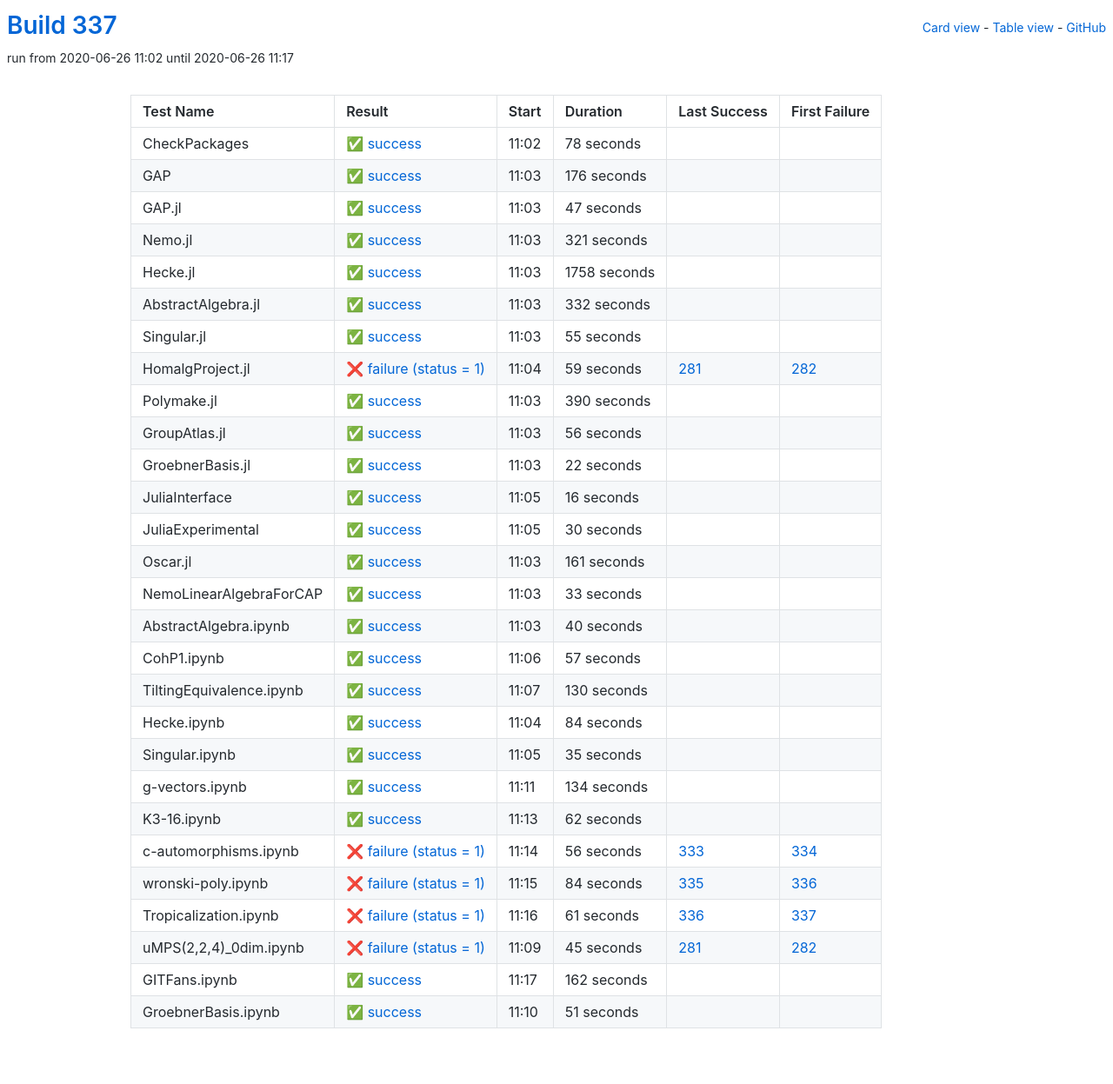
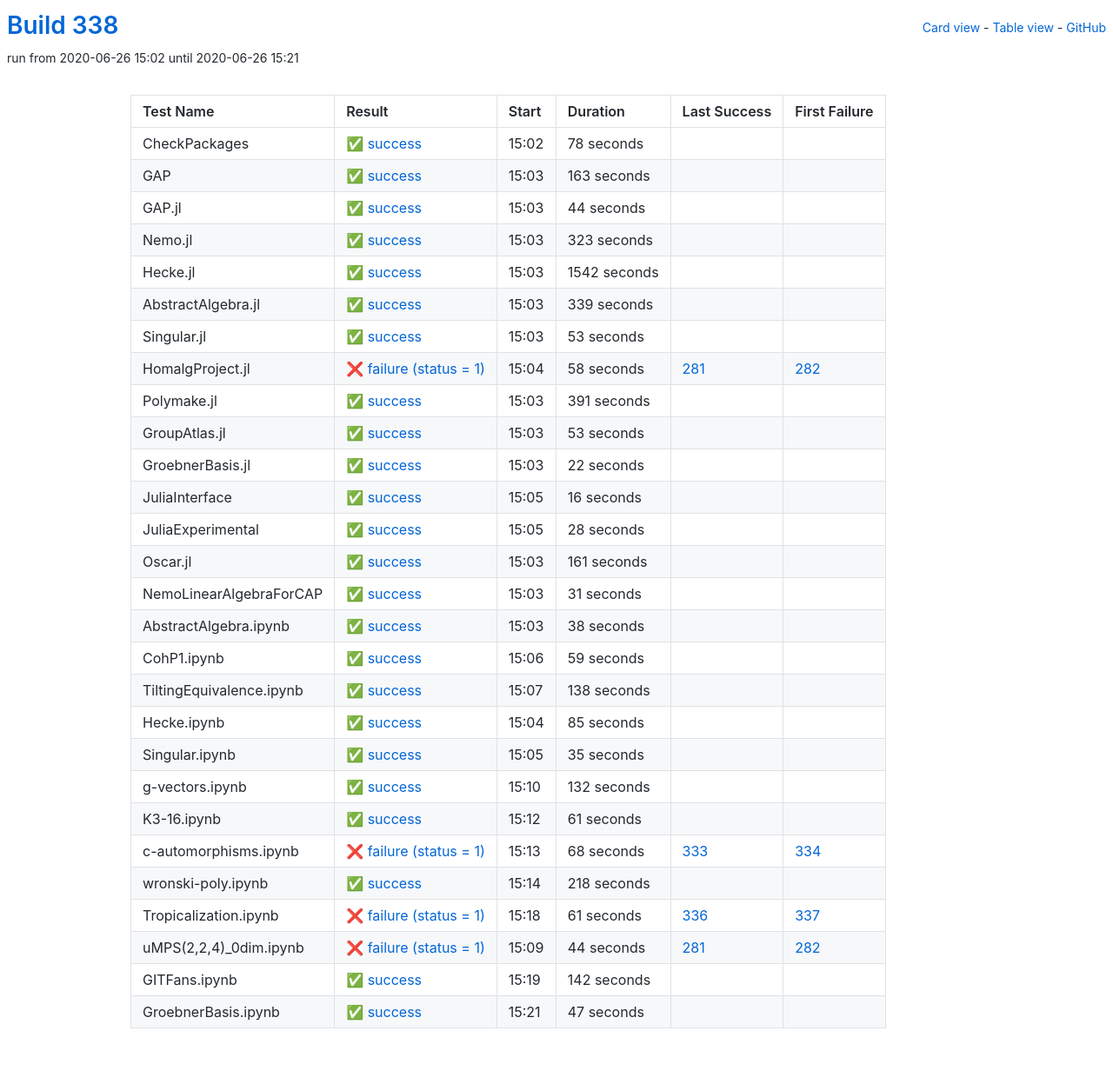
Before and after one commit to oscar-system/oscar-ci-status-stable, a Jekyll site: the page built from table.html, in a window 1280 px wide. Shown: the whole page at 87% size. Built offline with Jekyll 4.4.1, drawn with Linux system fonts in a browser that asks for light colours.

Commit message:
Build #338

```diff
--- a/_data/ci.yml
+++ b/_data/ci.yml
@@ -1,6 +1,6 @@
 ---
-build: 337
-build_url: https://oscarci.mathematik.uni-kl.de/job/oscar-stable/337/
+build: 338
+build_url: https://oscarci.mathematik.uni-kl.de/job/oscar-stable/338/
 job: oscar-stable
 organization: oscar-system
 repo: oscar-ci-status-stable
@@ -8,8 +8,8 @@ repourl: https://github.com/oscar-system/oscar-ci-status-stable
 tests:
 - name: CheckPackages
   id: checkpackages
-  log: https://oscarci.mathematik.uni-kl.de/job/oscar-stable/337/artifact/logs/build-337/CheckPackages.log
-  start: 2020-06-26 11:02
+  log: https://oscarci.mathematik.uni-kl.de/job/oscar-stable/338/artifact/logs/build-338/CheckPackages.log
+  start: 2020-06-26 15:02
   success: true
   exitcode: 0
   status: success
@@ -20,116 +20,116 @@ tests:
   first_failure_url:
 - name: GAP
   id: gap
-  log: https://oscarci.mathematik.uni-kl.de/job/oscar-stable/337/artifact/logs/build-337/GAP.log
-  start: 2020-06-26 11:03
+  log: https://oscarci.mathematik.uni-kl.de/job/oscar-stable/338/artifact/logs/build-338/GAP.log
+  start: 2020-06-26 15:03
   success: true
   exitcode: 0
   status: success
-  duration: 176
+  duration: 163
   last_success: false
   last_success_url:
   first_failure: false
   first_failure_url:
 - name: GAP.jl
   id: gap-jl
-  log: https://oscarci.mathematik.uni-kl.de/job/oscar-stable/337/artifact/logs/build-337/GAP.jl.log
-  start: 2020-06-26 11:03
+  log: https://oscarci.mathematik.uni-kl.de/job/oscar-stable/338/artifact/logs/build-338/GAP.jl.log
+  start: 2020-06-26 15:03
   success: true
   exitcode: 0
   status: success
-  duration: 47
+  duration: 44
   last_success: false
   last_success_url:
   first_failure: false
   first_failure_url:
 - name: Nemo.jl
   id: nemo-jl
-  log: https://oscarci.mathematik.uni-kl.de/job/oscar-stable/337/artifact/logs/build-337/Nemo.jl.log
-  start: 2020-06-26 11:03
+  log: https://oscarci.mathematik.uni-kl.de/job/oscar-stable/338/artifact/logs/build-338/Nemo.jl.log
+  start: 2020-06-26 15:03
   success: true
   exitcode: 0
   status: success
-  duration: 321
+  duration: 323
   last_success: false
   last_success_url:
   first_failure: false
   first_failure_url:
 - name: Hecke.jl
   id: hecke-jl
-  log: https://oscarci.mathematik.uni-kl.de/job/oscar-stable/337/artifact/logs/build-337/Hecke.jl.log
-  start: 2020-06-26 11:03
+  log: https://oscarci.mathematik.uni-kl.de/job/oscar-stable/338/artifact/logs/build-338/Hecke.jl.log
+  start: 2020-06-26 15:03
   success: true
   exitcode: 0
   status: success
-  duration: 1758
+  duration: 1542
   last_success: false
   last_success_url:
   first_failure: false
   first_failure_url:
 - name: AbstractAlgebra.jl
   id: abstractalgebra-jl
-  log: https://oscarci.mathematik.uni-kl.de/job/oscar-stable/337/artifact/logs/build-337/AbstractAlgebra.jl.log
-  start: 2020-06-26 11:03
+  log: https://oscarci.mathematik.uni-kl.de/job/oscar-stable/338/artifact/logs/build-338/AbstractAlgebra.jl.log
+  start: 2020-06-26 15:03
   success: true
   exitcode: 0
   status: success
-  duration: 332
+  duration: 339
   last_success: false
   last_success_url:
   first_failure: false
   first_failure_url:
 - name: Singular.jl
   id: singular-jl
-  log: https://oscarci.mathematik.uni-kl.de/job/oscar-stable/337/artifact/logs/build-337/Singular.jl.log
-  start: 2020-06-26 11:03
+  log: https://oscarci.mathematik.uni-kl.de/job/oscar-stable/338/artifact/logs/build-338/Singular.jl.log
+  start: 2020-06-26 15:03
   success: true
   exitcode: 0
   status: success
-  duration: 55
+  duration: 53
   last_success: false
   last_success_url:
   first_failure: false
   first_failure_url:
 - name: HomalgProject.jl
   id: homalgproject-jl
-  log: https://oscarci.mathematik.uni-kl.de/job/oscar-stable/337/artifact/logs/build-337/HomalgProject.jl.log
-  start: 2020-06-26 11:04
+  log: https://oscarci.mathematik.uni-kl.de/job/oscar-stable/338/artifact/logs/build-338/HomalgProject.jl.log
+  start: 2020-06-26 15:04
   success: false
   exitcode: 1
   status: failure
-  duration: 59
+  duration: 58
   last_success: 281
   last_success_url: https://oscarci.mathematik.uni-kl.de/job/oscar-stable/281/
   first_failure: 282
   first_failure_url: https://oscarci.mathematik.uni-kl.de/job/oscar-stable/282/
 - name: Polymake.jl
   id: polymake-jl
-  log: https://oscarci.mathematik.uni-kl.de/job/oscar-stable/337/artifact/logs/build-337/Polymake.jl.log
-  start: 2020-06-26 11:03
+  log: https://oscarci.mathematik.uni-kl.de/job/oscar-stable/338/artifact/logs/build-338/Polymake.jl.log
+  start: 2020-06-26 15:03
   success: true
   exitcode: 0
   status: success
-  duration: 390
+  duration: 391
   last_success: false
   last_success_url:
   first_failure: false
   first_failure_url:
 - name: GroupAtlas.jl
   id: groupatlas-jl
-  log: https://oscarci.mathematik.uni-kl.de/job/oscar-stable/337/artifact/logs/build-337/GroupAtlas.jl.log
-  start: 2020-06-26 11:03
+  log: https://oscarci.mathematik.uni-kl.de/job/oscar-stable/338/artifact/logs/build-338/GroupAtlas.jl.log
+  start: 2020-06-26 15:03
   success: true
   exitcode: 0
   status: success
-  duration: 56
+  duration: 53
   last_success: false
   last_success_url:
   first_failure: false
   first_failure_url:
 - name: GroebnerBasis.jl
   id: groebnerbasis-jl
-  log: https://oscarci.mathematik.uni-kl.de/job/oscar-stable/337/artifact/logs/build-337/GroebnerBasis.jl.log
-  start: 2020-06-26 11:03
+  log: https://oscarci.mathematik.uni-kl.de/job/oscar-stable/338/artifact/logs/build-338/GroebnerBasis.jl.log
+  start: 2020-06-26 15:03
   success: true
   exitcode: 0
   status: success
@@ -140,8 +140,8 @@ tests:
   first_failure_url:
 - name: JuliaInterface
   id: juliainterface
-  log: https://oscarci.mathematik.uni-kl.de/job/oscar-stable/337/artifact/logs/build-337/JuliaInterface.log
-  start: 2020-06-26 11:05
+  log: https://oscarci.mathematik.uni-kl.de/job/oscar-stable/338/artifact/logs/build-338/JuliaInterface.log
+  start: 2020-06-26 15:05
   success: true
   exitcode: 0
   status: success
@@ -152,20 +152,20 @@ tests:
   first_failure_url:
 - name: JuliaExperimental
   id: juliaexperimental
-  log: https://oscarci.mathematik.uni-kl.de/job/oscar-stable/337/artifact/logs/build-337/JuliaExperimental.log
-  start: 2020-06-26 11:05
+  log: https://oscarci.mathematik.uni-kl.de/job/oscar-stable/338/artifact/logs/build-338/JuliaExperimental.log
+  start: 2020-06-26 15:05
   success: true
   exitcode: 0
   status: success
-  duration: 30
+  duration: 28
   last_success: false
   last_success_url:
   first_failure: false
   first_failure_url:
 - name: Oscar.jl
   id: oscar-jl
-  log: https://oscarci.mathematik.uni-kl.de/job/oscar-stable/337/artifact/logs/build-337/Oscar.jl.log
-  start: 2020-06-26 11:03
+  log: https://oscarci.mathematik.uni-kl.de/job/oscar-stable/338/artifact/logs/build-338/Oscar.jl.log
+  start: 2020-06-26 15:03
   success: true
   exitcode: 0
   status: success
@@ -176,68 +176,68 @@ tests:
   first_failure_url:
 - name: NemoLinearAlgebraForCAP
   id: nemolinearalgebraforcap
-  log: https://oscarci.mathematik.uni-kl.de/job/oscar-stable/337/artifact/logs/build-337/NemoLinearAlgebraForCAP.log
-  start: 2020-06-26 11:03
+  log: https://oscarci.mathematik.uni-kl.de/job/oscar-stable/338/artifact/logs/build-338/NemoLinearAlgebraForCAP.log
+  start: 2020-06-26 15:03
   success: true
   exitcode: 0
   status: success
-  duration: 33
+  duration: 31
   last_success: false
   last_success_url:
   first_failure: false
   first_failure_url:
 - name: AbstractAlgebra.ipynb
   id: abstractalgebra-ipynb
-  log: https://oscarci.mathematik.uni-kl.de/job/oscar-stable/337/artifact/logs/build-337/AbstractAlgebra.ipynb.log
-  start: 2020-06-26 11:03
+  log: https://oscarci.mathematik.uni-kl.de/job/oscar-stable/338/artifact/logs/build-338/AbstractAlgebra.ipynb.log
+  start: 2020-06-26 15:03
   success: true
   exitcode: 0
   status: success
-  duration: 40
+  duration: 38
   last_success: false
   last_success_url:
   first_failure: false
   first_failure_url:
 - name: CohP1.ipynb
   id: cohp1-ipynb
-  log: https://oscarci.mathematik.uni-kl.de/job/oscar-stable/337/artifact/logs/build-337/CohP1.ipynb.log
-  start: 2020-06-26 11:06
+  log: https://oscarci.mathematik.uni-kl.de/job/oscar-stable/338/artifact/logs/build-338/CohP1.ipynb.log
+  start: 2020-06-26 15:06
   success: true
   exitcode: 0
   status: success
-  duration: 57
+  duration: 59
   last_success: false
   last_success_url:
   first_failure: false
   first_failure_url:
 - name: TiltingEquivalence.ipynb
   id: tiltingequivalence-ipynb
-  log: https://oscarci.mathematik.uni-kl.de/job/oscar-stable/337/artifact/logs/build-337/TiltingEquivalence.ipynb.log
-  start: 2020-06-26 11:07
+  log: https://oscarci.mathematik.uni-kl.de/job/oscar-stable/338/artifact/logs/build-338/TiltingEquivalence.ipynb.log
+  start: 2020-06-26 15:07
   success: true
   exitcode: 0
   status: success
-  duration: 130
+  duration: 138
   last_success: false
   last_success_url:
   first_failure: false
   first_failure_url:
 - name: Hecke.ipynb
   id: hecke-ipynb
-  log: https://oscarci.mathematik.uni-kl.de/job/oscar-stable/337/artifact/logs/build-337/Hecke.ipynb.log
-  start: 2020-06-26 11:04
+  log: https://oscarci.mathematik.uni-kl.de/job/oscar-stable/338/artifact/logs/build-338/Hecke.ipynb.log
+  start: 2020-06-26 15:04
   success: true
   exitcode: 0
   status: success
-  duration: 84
+  duration: 85
   last_success: false
   last_success_url:
   first_failure: false
   first_failure_url:
 - name: Singular.ipynb
   id: singular-ipynb
-  log: https://oscarci.mathematik.uni-kl.de/job/oscar-stable/337/artifact/logs/build-337/Singular.ipynb.log
-  start: 2020-06-26 11:05
+  log: https://oscarci.mathematik.uni-kl.de/job/oscar-stable/338/artifact/logs/build-338/Singular.ipynb.log
+  start: 2020-06-26 15:05
   success: true
   exitcode: 0
   status: success
@@ -248,56 +248,56 @@ tests:
   first_failure_url:
 - name: g-vectors.ipynb
   id: g-vectors-ipynb
-  log: https://oscarci.mathematik.uni-kl.de/job/oscar-stable/337/artifact/logs/build-337/g-vectors.ipynb.log
-  start: 2020-06-26 11:11
+  log: https://oscarci.mathematik.uni-kl.de/job/oscar-stable/338/artifact/logs/build-338/g-vectors.ipynb.log
+  start: 2020-06-26 15:10
   success: true
   exitcode: 0
   status: success
-  duration: 134
+  duration: 132
   last_success: false
   last_success_url:
   first_failure: false
   first_failure_url:
 - name: K3-16.ipynb
   id: k3-16-ipynb
-  log: https://oscarci.mathematik.uni-kl.de/job/oscar-stable/337/artifact/logs/build-337/K3-16.ipynb.log
-  start: 2020-06-26 11:13
+  log: https://oscarci.mathematik.uni-kl.de/job/oscar-stable/338/artifact/logs/build-338/K3-16.ipynb.log
+  start: 2020-06-26 15:12
   success: true
   exitcode: 0
   status: success
-  duration: 62
+  duration: 61
   last_success: false
   last_success_url:
   first_failure: false
   first_failure_url:
 - name: c-automorphisms.ipynb
   id: c-automorphisms-ipynb
-  log: https://oscarci.mathematik.uni-kl.de/job/oscar-stable/337/artifact/logs/build-337/c-automorphisms.ipynb.log
-  start: 2020-06-26 11:14
+  log: https://oscarci.mathematik.uni-kl.de/job/oscar-stable/338/artifact/logs/build-338/c-automorphisms.ipynb.log
+  start: 2020-06-26 15:13
   success: false
   exitcode: 1
   status: failure
-  duration: 56
+  duration: 68
   last_success: 333
   last_success_url: https://oscarci.mathematik.uni-kl.de/job/oscar-stable/333/
   first_failure: 334
   first_failure_url: https://oscarci.mathematik.uni-kl.de/job/oscar-stable/334/
 - name: wronski-poly.ipynb
   id: wronski-poly-ipynb
-  log: https://oscarci.mathematik.uni-kl.de/job/oscar-stable/337/artifact/logs/build-337/wronski-poly.ipynb.log
-  start: 2020-06-26 11:15
-  success: false
-  exitcode: 1
-  status: failure
-  duration: 84
-  last_success: 335
-  last_success_url: https://oscarci.mathematik.uni-kl.de/job/oscar-stable/335/
-  first_failure: 336
-  first_failure_url: https://oscarci.mathematik.uni-kl.de/job/oscar-stable/336/
+  log: https://oscarci.mathematik.uni-kl.de/job/oscar-stable/338/artifact/logs/build-338/wronski-poly.ipynb.log
+  start: 2020-06-26 15:14
+  success: true
+  exitcode: 0
+  status: success
+  duration: 218
+  last_success: false
+  last_success_url:
+  first_failure: false
+  first_failure_url:
 - name: Tropicalization.ipynb
   id: tropicalization-ipynb
-  log: https://oscarci.mathematik.uni-kl.de/job/oscar-stable/337/artifact/logs/build-337/Tropicalization.ipynb.log
-  start: 2020-06-26 11:16
+  log: https://oscarci.mathematik.uni-kl.de/job/oscar-stable/338/artifact/logs/build-338/Tropicalization.ipynb.log
+  start: 2020-06-26 15:18
   success: false
   exitcode: 1
   status: failure
@@ -308,36 +308,36 @@ tests:
   first_failure_url: https://oscarci.mathematik.uni-kl.de/job/oscar-stable/337/
 - name: uMPS(2,2,4)_0dim.ipynb
   id: umps-2-2-4-0dim-ipynb
-  log: https://oscarci.mathematik.uni-kl.de/job/oscar-stable/337/artifact/logs/build-337/uMPS-2-2-4-_0dim.ipynb.log
-  start: 2020-06-26 11:09
+  log: https://oscarci.mathematik.uni-kl.de/job/oscar-stable/338/artifact/logs/build-338/uMPS-2-2-4-_0dim.ipynb.log
+  start: 2020-06-26 15:09
   success: false
   exitcode: 1
   status: failure
-  duration: 45
+  duration: 44
   last_success: 281
   last_success_url: https://oscarci.mathematik.uni-kl.de/job/oscar-stable/281/
   first_failure: 282
   first_failure_url: https://oscarci.mathematik.uni-kl.de/job/oscar-stable/282/
 - name: GITFans.ipynb
   id: gitfans-ipynb
-  log: https://oscarci.mathematik.uni-kl.de/job/oscar-stable/337/artifact/logs/build-337/GITFans.ipynb.log
-  start: 2020-06-26 11:17
+  log: https://oscarci.mathematik.uni-kl.de/job/oscar-stable/338/artifact/logs/build-338/GITFans.ipynb.log
+  start: 2020-06-26 15:19
   success: true
   exitcode: 0
   status: success
-  duration: 162
+  duration: 142
   last_success: false
   last_success_url:
   first_failure: false
   first_failure_url:
 - name: GroebnerBasis.ipynb
   id: groebnerbasis-ipynb
-  log: https://oscarci.mathematik.uni-kl.de/job/oscar-stable/337/artifact/logs/build-337/GroebnerBasis.ipynb.log
-  start: 2020-06-26 11:10
+  log: https://oscarci.mathematik.uni-kl.de/job/oscar-stable/338/artifact/logs/build-338/GroebnerBasis.ipynb.log
+  start: 2020-06-26 15:21
   success: true
   exitcode: 0
   status: success
-  duration: 51
+  duration: 47
   last_success: false
   last_success_url:
   first_failure: false
```
Also changed, not shown: README.md.
